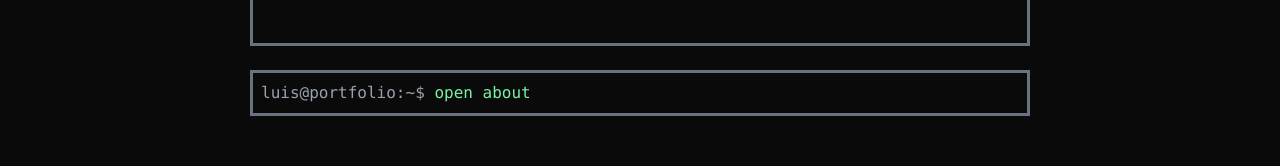
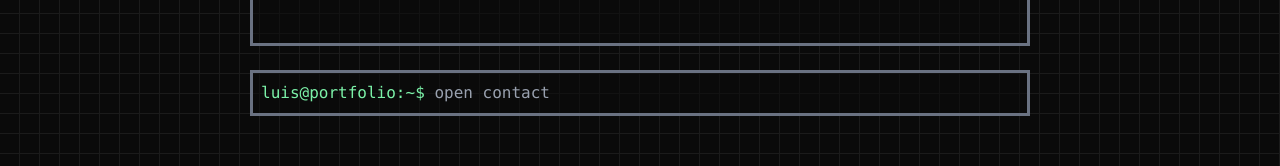
Before and after one commit to luismaguilar/Portfolio, a React app in the folder portfolio/: page / in a window 1280 px wide. Shown: the part 486-652 px from the top of the page. Built offline with nearby package versions, Linux system fonts and the light colour scheme; the HTML template or start-up script is replaced by a standard one.

Commit message:
Grid background

```diff
--- /dev/null
+++ b/portfolio/src/App.css
@@ -0,0 +1,9 @@
+.grid-bg {
+  background-image: linear-gradient(
+    #1b1b1b 0.5px, transparent 0.5px, transparent calc(100% - 0.5px),
+    #1b1b1b calc(100% - 0.5px)), linear-gradient(90deg,
+    #1b1b1b 0.5px, transparent 0.5px, transparent calc(100% - 0.5px),
+    #1b1b1b calc(100% - 0.5px));
+    background-size: 20px 20px;
+
+}
--- a/portfolio/src/App.tsx
+++ b/portfolio/src/App.tsx
@@ -1,10 +1,11 @@
 import Menu from "./components/Menu"
 import Terminal from "./components/Terminal"
+import './App.css'
 
 function App() {
 
   return (
-    <div className="bg-neutral-950 h-screen w-screen flex flex-col min-h-screen justify-center items-center">
+    <div className="grid-bg bg-neutral-950 h-screen w-screen flex flex-col min-h-screen justify-center items-center">
       <div>
         <Menu></Menu>
         <br/>
--- a/portfolio/src/components/Menu.tsx
+++ b/portfolio/src/components/Menu.tsx
@@ -22,7 +22,7 @@ function Menu() {
     }, [index]);
 
     return (
-        <div className="bg-neutral-950 font-mono w-fit border-3 border-gray-500 leading-none" >
+        <div className="bg-neutral-950/50 font-mono w-fit border-3 border-gray-500 leading-none" >
             <img src={logo} className="object-none pt-10 pr-60 pl-60"></img>
             <br/>
            <div className="p-10 text-gray-700">
--- a/portfolio/src/components/Terminal.tsx
+++ b/portfolio/src/components/Terminal.tsx
@@ -1,45 +1,74 @@
 import { useEffect, useState } from "react";
-import '../styles/Terminal.css'
+import '../styles/Terminal.css';
 
-const srcString = `open about`
+// 1. Move your list of words here
+const WORDS_LIST = ["open about", "open projects", "open contact"];
 
-const Typewriter = ({
-  srcString,
-  minTypingDelay = 50,
-  typingDelayVariation = 200
-}) => {
-  const [content, setContent] = useState('')
+const Typewriter = ({ srcString = '', onComplete }) => {
+  const [content, setContent] = useState('');
+
+  // Reset the typed content whenever a new word is passed in
+  useEffect(() => {
+    setContent('');
+  }, [srcString]);
 
   useEffect(() => {
-    const cursorPosition = content.length
-    const typingDelay = 0|(Math.random()*typingDelayVariation+minTypingDelay)
+    const cursorPosition = content.length;
+    const typingDelay = 50;
+    const pauseBeforeNextWord = 1500; // Time (ms) the user can read the completed word
 
-    if(cursorPosition == srcString.length) return
+    // Check if the current word is fully typed
+    if (cursorPosition === srcString.length && srcString.length > 0) {
+      if (onComplete) {
+        const nextWordTimer = setTimeout(() => {
+          onComplete();
+        }, pauseBeforeNextWord);
 
-    const timer = setTimeout(() => {
-      setContent(content+srcString[cursorPosition])
-      clearTimeout(timer)
-    }, typingDelay)
-
-  }, [content])
-
-  return <span>{content}<span className="cursor">|</span></span>
+        return () => clearTimeout(nextWordTimer);
+      }
+      return;
     }
 
-function Terminal() {
+    // Type the next character
+    const timer = setTimeout(() => {
+      setContent(content + srcString[cursorPosition]);
+    }, typingDelay);
 
+    // Clean up the timer properly
+    return () => clearTimeout(timer);
+
+  }, [content, srcString, onComplete]);
 
   return (
-        <div className="bg-neutral-950 font-mono border-3 border-gray-500">
-            <div className="grid text-green-300 text-left p-2">
+    <span className="text-gray-400">
+      {content}
+      <span className="cursor">|</span>
+    </span>
+  );
+};
+
+export default function Terminal() {
+  // 2. Track which word index we are currently on
+  const [wordIndex, setWordIndex] = useState(0);
+
+  const handleWordComplete = () => {
+    // Loop back to 0 when reaching the end of the array
+    setWordIndex((prevIndex) => (prevIndex + 1) % WORDS_LIST.length);
+  };
+
+  return (
+    <div className="bg-neutral-950/50 font-mono border-3 border-gray-500">
+      <div className="grid text-left p-2">
         <div className="col-start-1 row-start-1 w-full">
-                    <span className="text-gray-400">luis@portfolio:~$ </span>
-                    <Typewriter {...{srcString}} />
+          <span className="text-green-300">luis@portfolio:~$ </span>
+          {/* 3. Pass the active string and the completion trigger */}
+          <Typewriter
+            srcString={WORDS_LIST[wordIndex]}
+            onComplete={handleWordComplete}
+          />
         </div>
-                <input className="col-start-1 row-start-1 w-full bg-transparent text-white outline-none border-gray-500" />
+        <input className="col-start-1 row-start-1 w-full bg-transparent text-white outline-none border-gray-500"/>
       </div>
     </div>
-    )
+  );
 }
-
-export default Terminal
```
Lines whose indentation alone changed are shown as unchanged.
